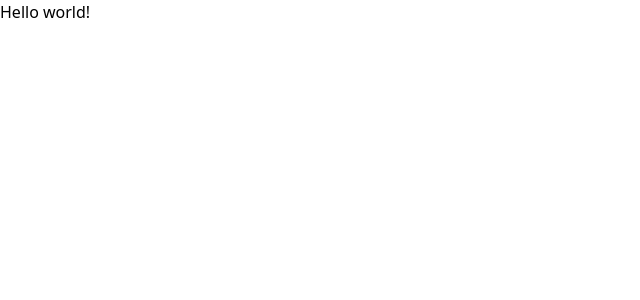
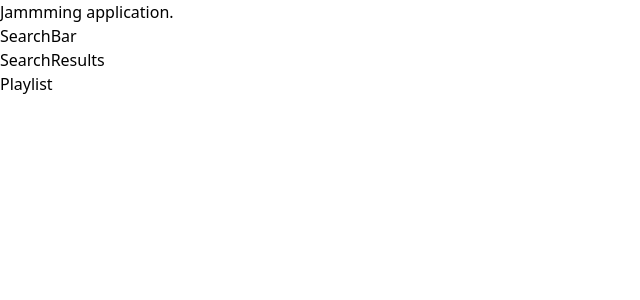
Before and after one commit to murphy6867/jammming, a React (Vite) app: page / in a window 1280 px wide. Shown: the top 300 px of the page, without its empty margins (0-640 px from the left). Built offline with nearby package versions, Linux system fonts and the light colour scheme.

Commit message:
Create Static Components

```diff
--- a/src/App.jsx
+++ b/src/App.jsx
@@ -1,13 +1,24 @@
-import { useState } from 'react'
+import Playlist from "./components/Playlist";
+import SearchBar from "./components/SearchBar";
+import SearchResults from "./components/SearchResults";
+import Track from "./components/Track";
+import TrackList from "./components/TrackList";
 
 function App() {
 
   return (
-    <>
-      <h1 className="text-3xl font-bold underline">
-        Hello world!
-      </h1>
-    </>
+    <main>
+      <header className="text-3xl font-bold underline">
+        <h1>Jammming application.</h1>
+        <SearchBar />
+      </header>
+      <section>
+        <SearchResults />
+      </section>
+      <section>
+        <Playlist />
+      </section>
+    </main>
   )
 }
 
--- /dev/null
+++ b/src/components/Playlist.jsx
@@ -0,0 +1,9 @@
+import React from 'react'
+
+const Playlist = () => {
+  return (
+    <div>Playlist</div>
+  )
+}
+
+export default Playlist
--- /dev/null
+++ b/src/components/SearchBar.jsx
@@ -0,0 +1,9 @@
+import React from 'react'
+
+const SearchBar = () => {
+  return (
+    <div>SearchBar</div>
+  )
+}
+
+export default SearchBar
--- /dev/null
+++ b/src/components/SearchResults.jsx
@@ -0,0 +1,9 @@
+import React from 'react'
+
+const SearchResults = () => {
+  return (
+    <div>SearchResults</div>
+  )
+}
+
+export default SearchResults
--- /dev/null
+++ b/src/components/Track.jsx
@@ -0,0 +1,9 @@
+import React from 'react'
+
+const Track = () => {
+  return (
+    <div>Track</div>
+  )
+}
+
+export default Track
--- /dev/null
+++ b/src/components/Tracklist.jsx
@@ -0,0 +1,9 @@
+import React from 'react'
+
+const Tracklist = () => {
+  return (
+    <div>Tracklist</div>
+  )
+}
+
+export default Tracklist
```
